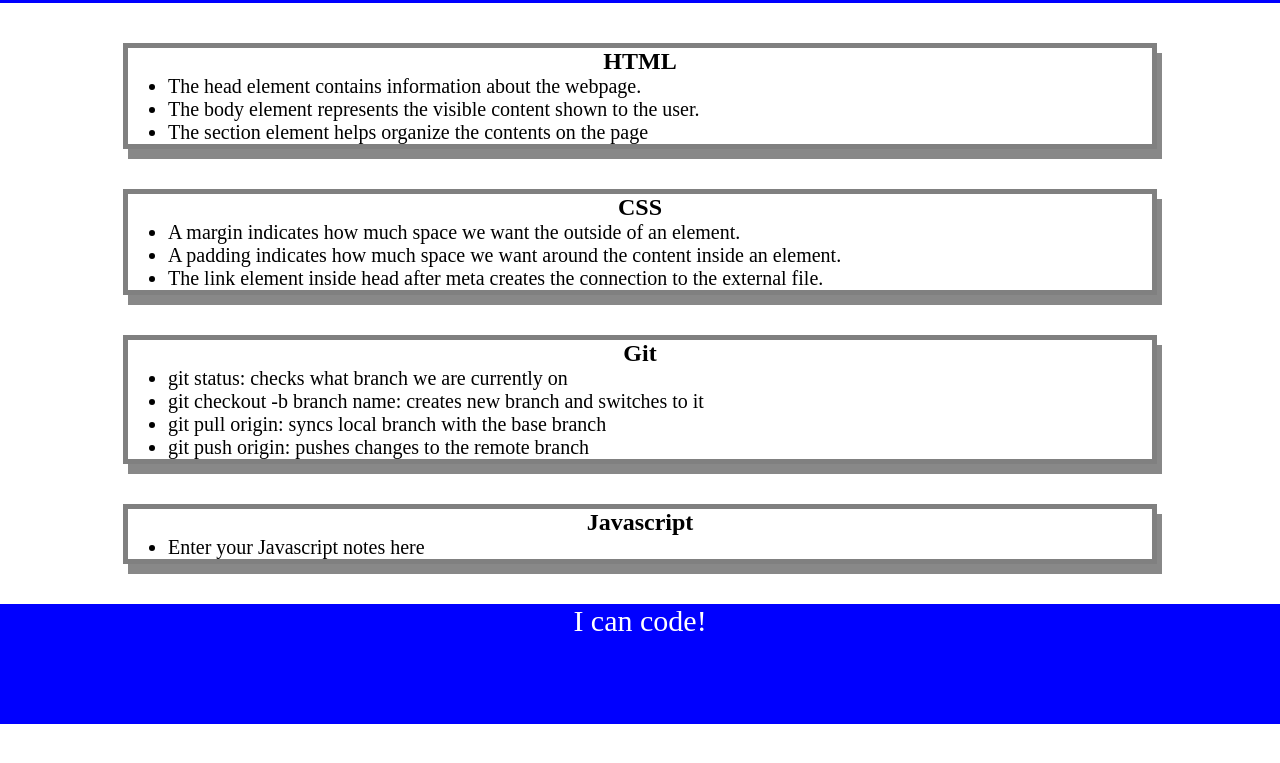
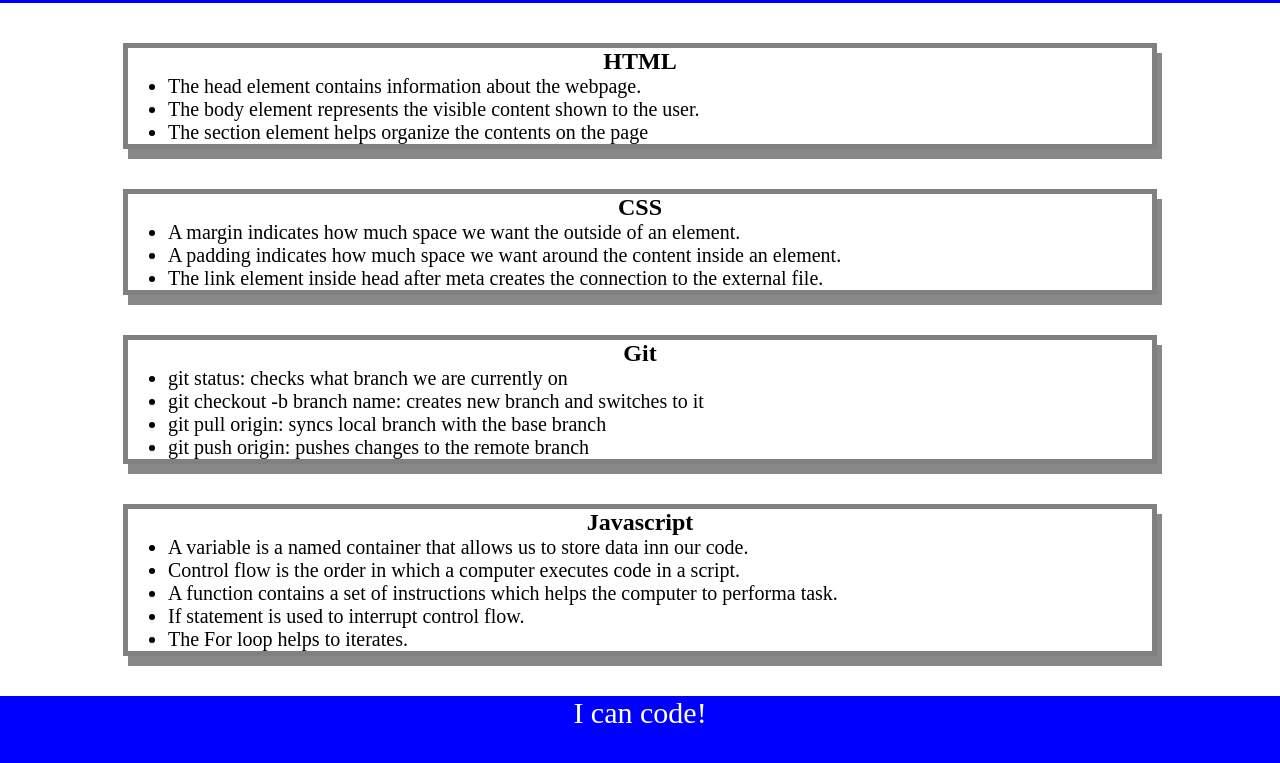
Before and after one commit to SimpleSuyash/prework-study-guide, a plain HTML site: page index.html in a window 1280 px wide. Shown: the part 117-880 px from the top of the page. Before the commit the page ends 841 px from the top, so only its background shows below. Drawn offline with Linux system fonts and the light colour scheme.

Commit message:
added list of notes in Javascript section

```diff
--- a/index.html
+++ b/index.html
@@ -48,7 +48,12 @@
       <section class="card" id="javascript-section">
         <h2>Javascript</h2>
         <ul>
-          <li>Enter your Javascript notes here</li>
+          <li>A variable is a named container that allows us to store data inn our code.</li>
+          <li>Control flow is the order in which a computer executes code in a script.</li>
+          <li>A function contains a set of instructions which helps the computer to performa task.</li>
+          <li>If statement is used to interrupt control flow.</li>
+          <li>The For loop helps to iterates.</li>
+
         </ul>
 
       </section>
```
